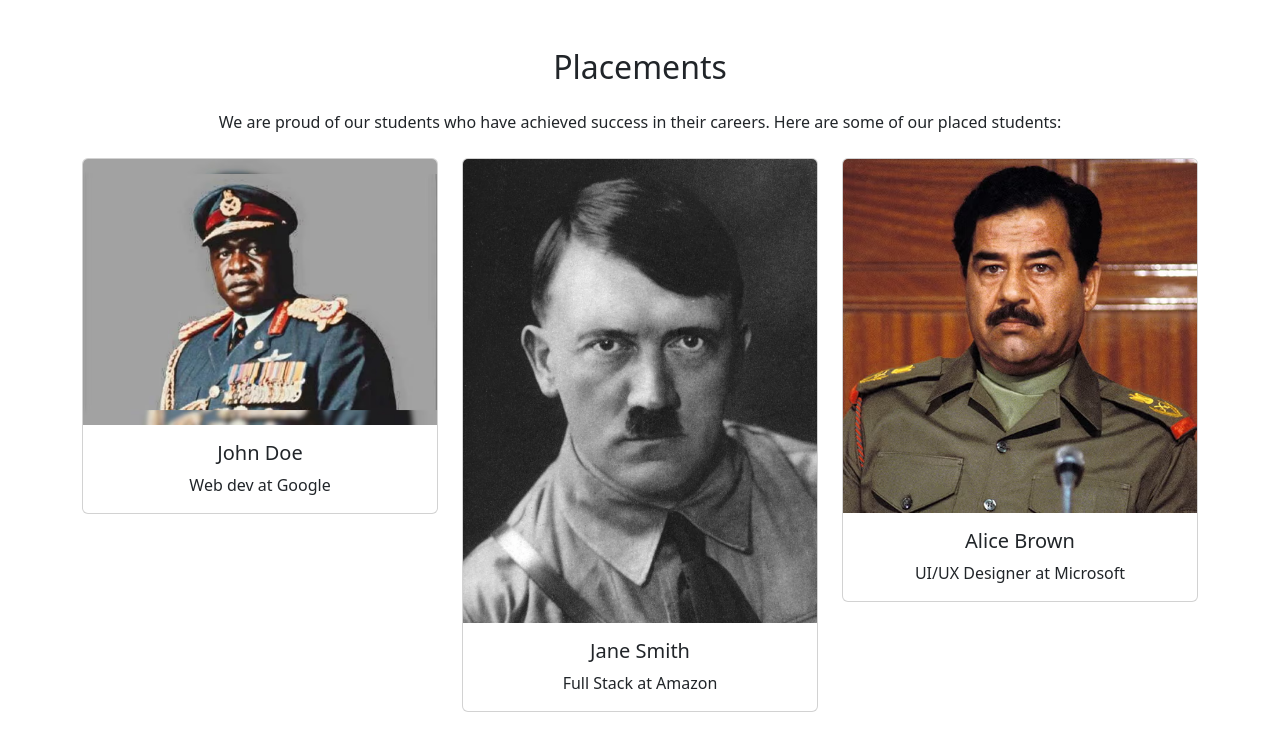
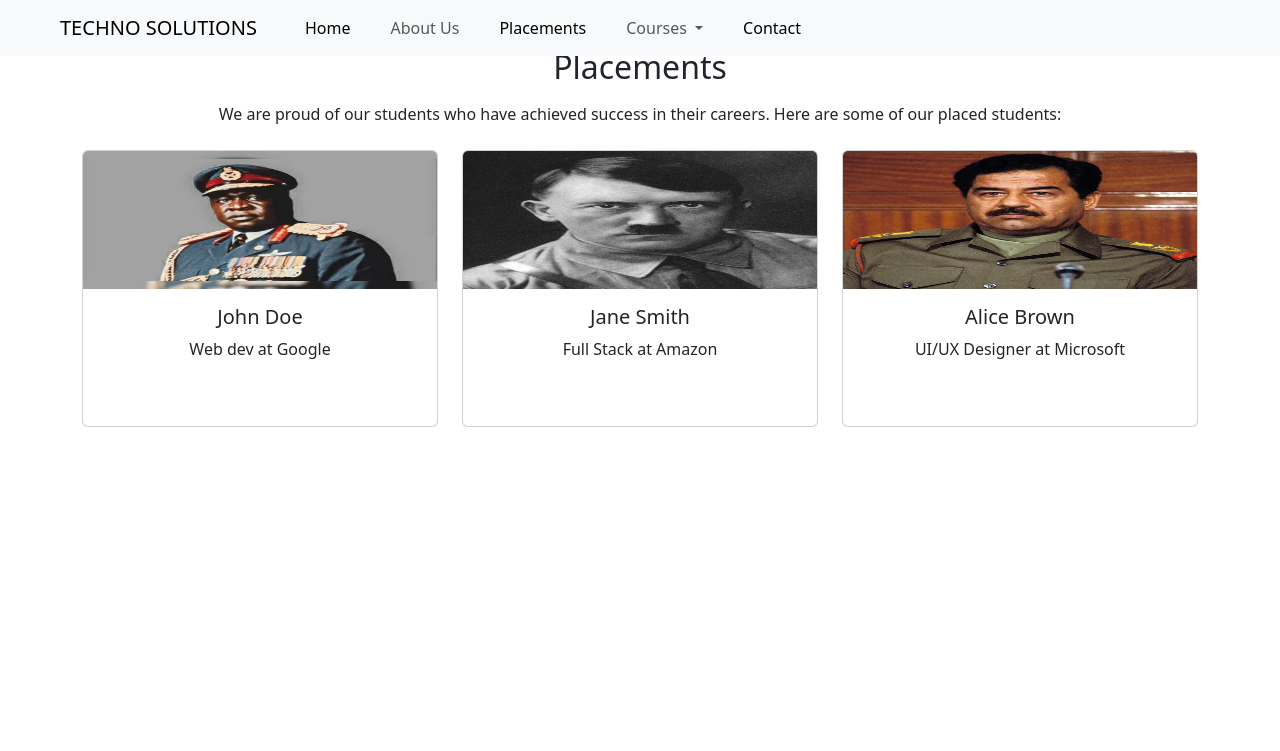
Before and after one commit to karthik40404/institute, a Django app: page /placement in a window 1280 px wide. Shown: the top 751 px of the page. Run offline with Django 5.2, Linux system fonts and the light colour scheme.

Commit message:
finished

```diff
--- a/insty/instiapp/admin.py
+++ b/insty/instiapp/admin.py
@@ -1,4 +1,5 @@
 from django.contrib import admin
 from .models import*
 # Register your models here.
-admin.site.register(Course)
+admin.site.register(Course),
+admin.site.register(Message)
--- a/insty/instiapp/models.py
+++ b/insty/instiapp/models.py
@@ -7,3 +7,8 @@ class Course(models.Model):
     disc=models.TextField()
     price=models.IntegerField()
     img=models.FileField()
+
+class Message(models.Model):
+    name=models.TextField()
+    email=models.EmailField()
+    message=models.TextField()
--- a/insty/instiapp/urls.py
+++ b/insty/instiapp/urls.py
@@ -6,4 +6,5 @@ urlpatterns = [
     path('viewcourse/<cid>',views.viewcourse,name='viewcourse'),
     path('contact',views.contact),
     path('placement',views.placements),
+    path('smessage',views.sendm),
 ]
--- a/insty/instiapp/views.py
+++ b/insty/instiapp/views.py
@@ -1,4 +1,4 @@
-from django.shortcuts import render
+from django.shortcuts import render,redirect
 from .models import *
 # Create your views here.
 
@@ -15,3 +15,14 @@ def contact(req):
 
 def placements(req):
      return render(req,'placement.html')
+
+def sendm(req):
+     if req.method=='POST':
+          name=req.POST['name']
+          email=req.POST['email']
+          message=req.POST['message']
+          data=Message.objects.create(name=name,email=email,message=message)
+          data.save()
+          return redirect(contact)
+     else:
+          return render(req,'contact.html')
--- a/insty/templates/placement.html
+++ b/insty/templates/placement.html
@@ -7,13 +7,47 @@
     <link href="https://cdn.jsdelivr.net/npm/bootstrap@5.3.3/dist/css/bootstrap.min.css" rel="stylesheet" integrity="sha384-QWTKZyjpPEjISv5WaRU9OFeRpok6YctnYmDr5pNlyT2bRjXh0JMhjY6hW+ALEwIH" crossorigin="anonymous">
 </head>
 <body>
-    <div class="container my-5">
-        <h2 class="text-center mb-4">Placements</h2>
+    <nav class="navbar navbar-expand-lg navbar-light bg-light fixed-top">
+        <div class="container-fluid ms-5">
+            <button class="navbar-toggler" type="button" data-bs-toggle="collapse" data-bs-target="#navbarNavDropdown" aria-controls="navbarNavDropdown" aria-expanded="false" aria-label="Toggle navigation">
+                <span class="navbar-toggler-icon"></span>
+            </button>
+            <div class="collapse navbar-collapse" id="navbarNavDropdown">
+                <ul class="navbar-nav me-auto gap-4">
+                    <a class="navbar-brand">TECHNO SOLUTIONS</a>
+                    <li class="nav-item">
+                        <a class="nav-link active" aria-current="page" href="../">Home</a>
+                    </li>
+                    <li class="nav-item">
+                        <a class="nav-link" href="">About Us</a>
+                    </li>
+                    <li class="nav-item">
+                        <a class="nav-link active" aria-current="page" href="placement">Placements</a>
+                    </li>
+                    <li class="nav-item dropdown">
+                        <a class="nav-link dropdown-toggle" href="#" id="navbarDropdown" role="button" data-bs-toggle="dropdown" aria-expanded="false">
+                            Courses
+                        </a>
+                        <ul class="dropdown-menu" aria-labelledby="navbarDropdown">
+                            {% for course in courses %}
+                            <li><a class="dropdown-item" href="viewcourse/{{course.id}}">{{ course.cname }}</a></li>
+                            {% endfor %}
+                        </ul>
+                    </li>
+                    <li class="nav-item">
+                        <a class="nav-link active" aria-current="page" href="contact">Contact</a>
+                    </li>
+                </ul>
+            </div>
+        </div>
+    </nav>
+    <div class="container my-5 mt-5">
+        <h2 class="text-center mt-5 mb-3" style="margin-top: 50px;">Placements</h2>
         <p class="text-center mb-4">We are proud of our students who have achieved success in their careers. Here are some of our placed students:</p>
         <div class="row h-70">
             <!-- Student Card 1 -->
             <div class="col-md-4 mb-4 ">
-                <div class="card h-70">
+                <div class="card w-100 h-50">
                     <img src="../static/imges/1622535062_idi-amin.avif" class="card-img-top h-50" alt="Student 1">
                     <div class="card-body text-center">
                         <h5 class="card-title">John Doe</h5>
@@ -23,7 +57,7 @@
             </div>
             <!-- Student Card 2 -->
             <div class="col-md-4 mb-4">
-                <div class="card h-70">
+                <div class="card w-100 h-50">
                     <img src="../static/imges/hit.webp" class="card-img-top h-50" alt="Student 2">
                     <div class="card-body text-center">
                         <h5 class="card-title">Jane Smith</h5>
@@ -33,7 +67,7 @@
             </div>
             <!-- Student Card 3 -->
             <div class="col-md-4 mb-4">
-                <div class="card h-70">
+                <div class="card w-100 h-50">
                     <img src="../static/imges/gettyimages-113975611.avif" class="card-img-top h-50" alt="Student 3">
                     <div class="card-body text-center">
                         <h5 class="card-title">Alice Brown</h5>
```
Also changed, not shown: insty/templates/contact.html (+39 -4 lines), insty/templates/index.html (+3 -18 lines), insty/db.sqlite3, insty/instiapp/migrations/0002_message.py (added).
